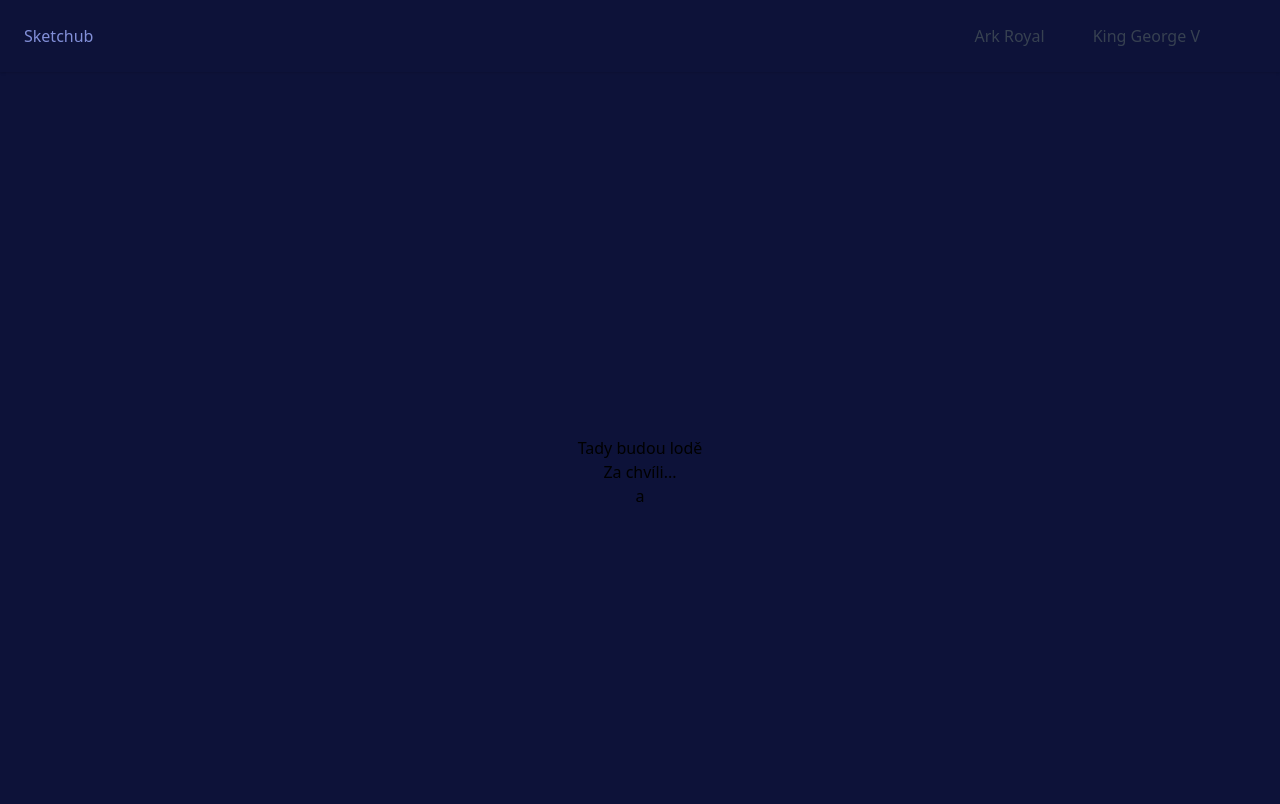
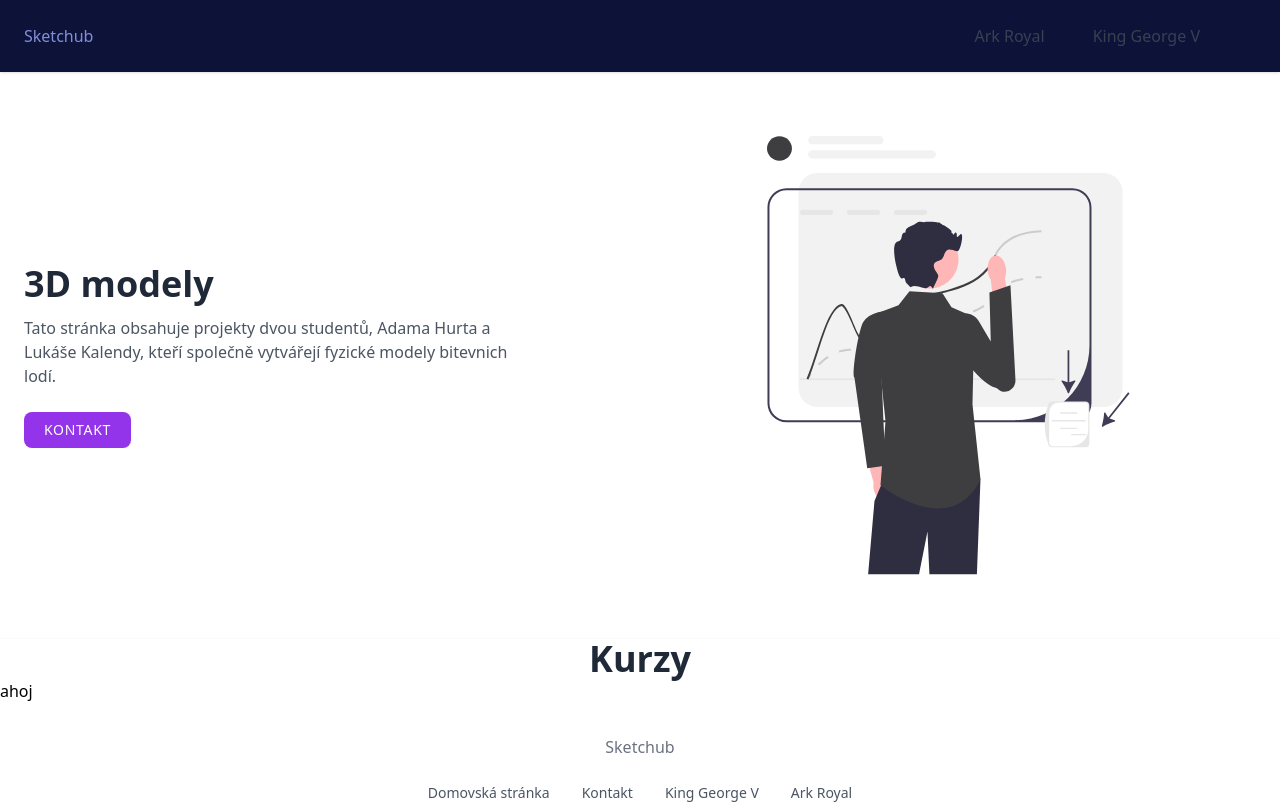
Before and after one commit to LukasKalenda/Sketchhub.eu, a Nuxt app: page / in a window 1280 px wide. Shown: the top 804 px of the page. Built offline with nearby package versions, Linux system fonts and the light colour scheme.

Commit message:
Pridavani obsahu na landing page

```diff
--- a/pages/index.vue
+++ b/pages/index.vue
@@ -3,13 +3,56 @@
     <Head>
       <Title>Sketchub.eu</Title>
     </Head>
-    <div class="flex items-center justify-center h-screen">
-      <div class="text-center">
-        <!-- <NuxtWelcome /> -->
-        <h2>Tady budou lodě</h2>
-        <p id="king-george">Za chvíli...</p>
-        <p>a</p>
+    <!-- Landing page -->
+    <section class="bg-white shadow dark:bg-blue-950">
+      <div class="container px-6 py-16 mx-auto">
+        <div class="items-center lg:flex">
+          <div class="w-full lg:w-1/2">
+            <div class="lg:max-w-lg">
+              <h1
+                class="text-3xl font-semibold text-gray-800 dark:text-white lg:text-4xl"
+              >
+                3D modely
+              </h1>
+
+              <p class="mt-3 text-gray-600 dark:text-gray-400">
+                Tato stránka obsahuje projekty dvou studentů, Adama Hurta a
+                Lukáše Kalendy, kteří společně vytvářejí fyzické modely
+                bitevnich lodí.
+              </p>
+
+              <button
+                class="w-full px-5 py-2 mt-6 text-sm tracking-wider text-white uppercase transition-colors duration-300 transform bg-purple-600 rounded-lg lg:w-auto hover:bg-blue-500 focus:outline-none focus:bg-blue-500"
+              >
+                <NuxtLink to="/kontakt"> Kontakt </NuxtLink>
+              </button>
+            </div>
+          </div>
+
+          <div
+            class="flex items-center justify-center w-full mt-6 lg:mt-0 lg:w-1/2"
+          >
+            <img
+              class="lg:max-w-sm"
+              src="/img/landing_chart.svg"
+              alt="World Network Ilustration"
+            />
+          </div>
+        </div>
       </div>
-    </div>
+    </section>
+
+    <!-- HMS King George V -->
+    <section class="bg-white shadow dark:bg-blue-950" id="king-george">
+      <h2
+        class="text-center text-3xl font-semibold text-gray-800 dark:text-white lg:text-4xl"
+        id="kurzy"
+      >
+        Kurzy
+      </h2>
+      <div class="container mx-auto">
+        ahoj
+      </div>
+    </section>
   </div>
 </template>
```
Also changed, not shown: pages/kontakt/index.vue (added), public/img/landing_chart.svg (added).
